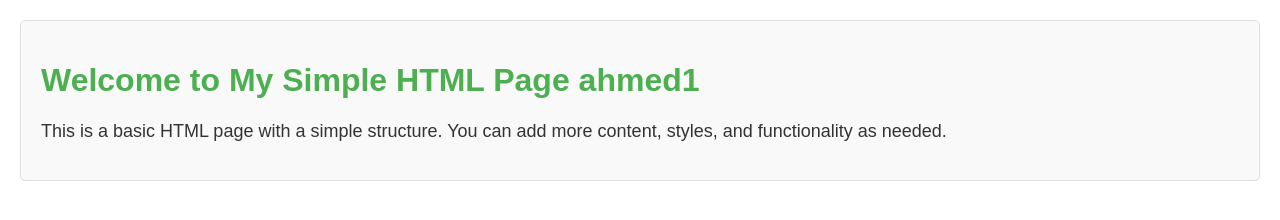
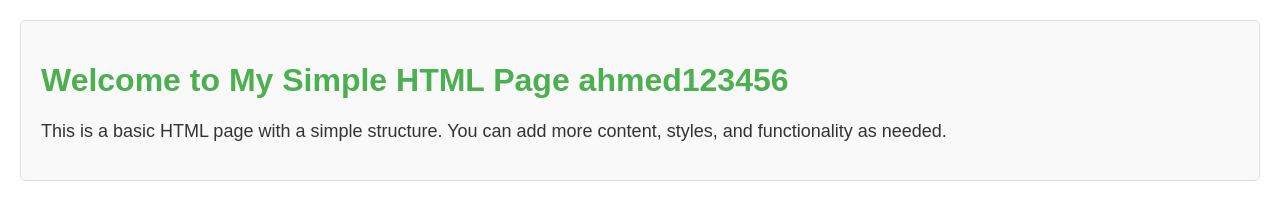
Before and after one commit to AhmedAyman2000128/myapp, a plain HTML site: page index.html in a window 1280 px wide. Drawn offline with Linux system fonts and the light colour scheme.

Commit message:
Update index.html

```diff
--- a/index.html
+++ b/index.html
@@ -28,7 +28,7 @@
 <body>
 
 <div class="container">
-    <h1>Welcome to My Simple HTML Page ahmed1</h1>
+    <h1>Welcome to My Simple HTML Page ahmed123456</h1>
     <p>This is a basic HTML page with a simple structure. You can add more content, styles, and functionality as needed.</p>
 </div>
 
```
